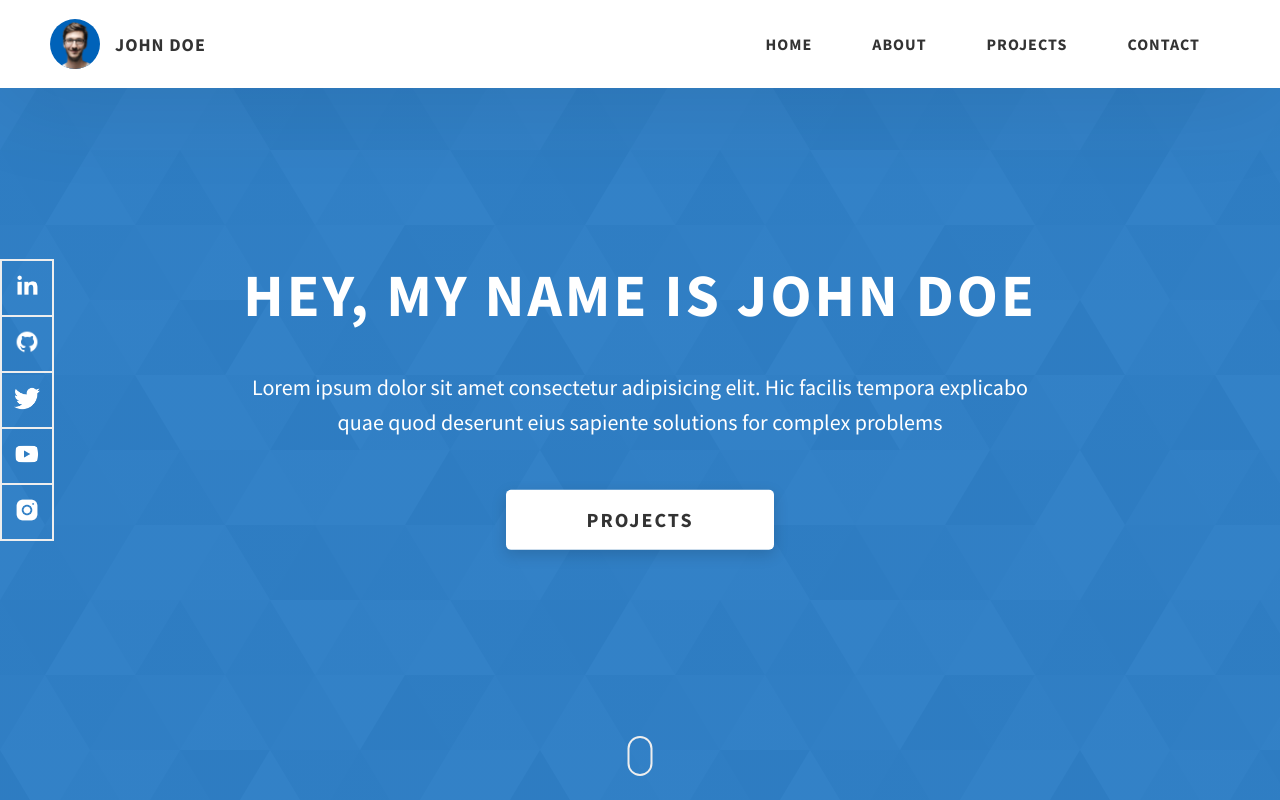
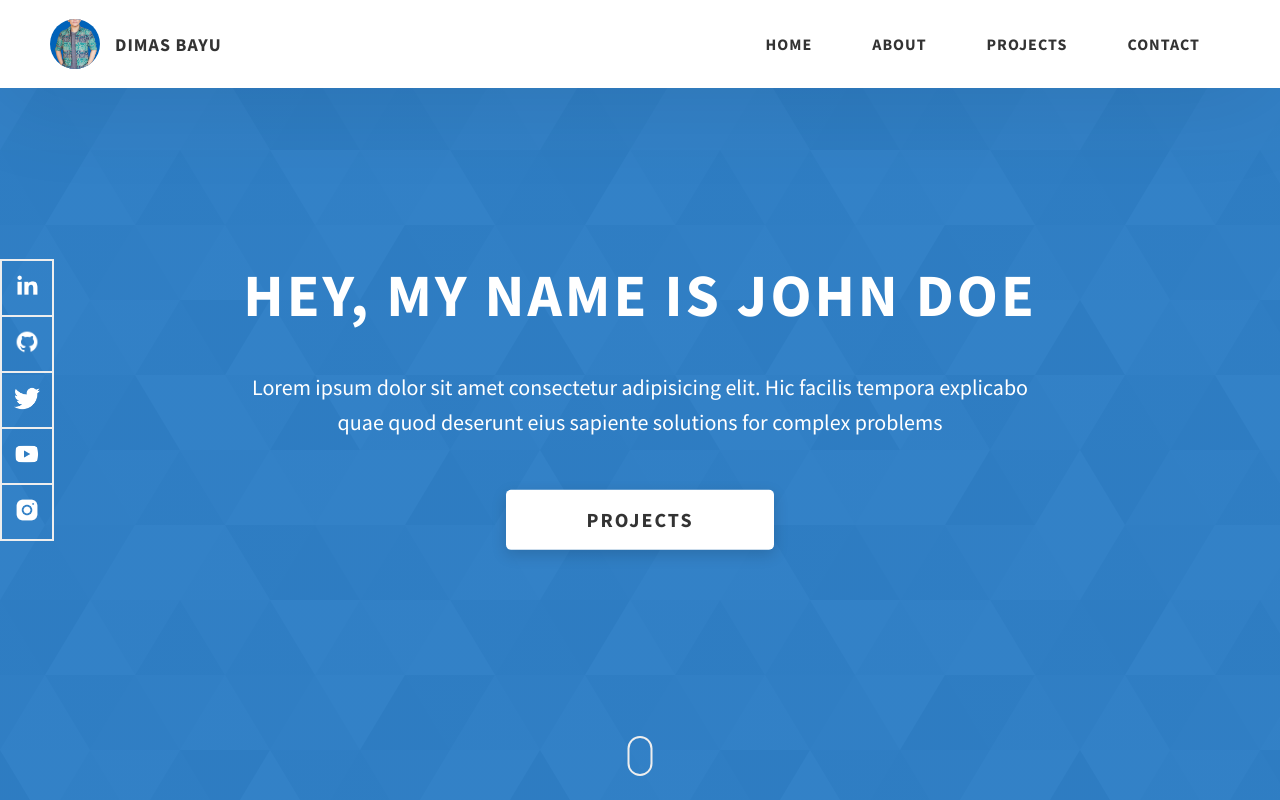
Before and after one commit to dmsbay/dmsbay.github.io, a website: page index.html in a window 1280 px wide. Shown: the top 800 px of the page. Drawn offline with Linux system fonts and the light colour scheme.

Commit message:
Update index.html

```diff
--- a/index.html
+++ b/index.html
@@ -22,12 +22,12 @@
         <div class="header__logo-container">
           <div class="header__logo-img-cont">
             <img
-              src="./assets/png/john-doe.png"
+              src="./assets/png/dimas bay.png"
               alt="Ram Maheshwari Logo Image"
               class="header__logo-img"
             />
           </div>
-          <span class="header__logo-sub">John Doe</span>
+          <span class="header__logo-sub">Dimas Bayu</span>
         </div>
         <div class="header__main">
           <ul class="header__links">
```
